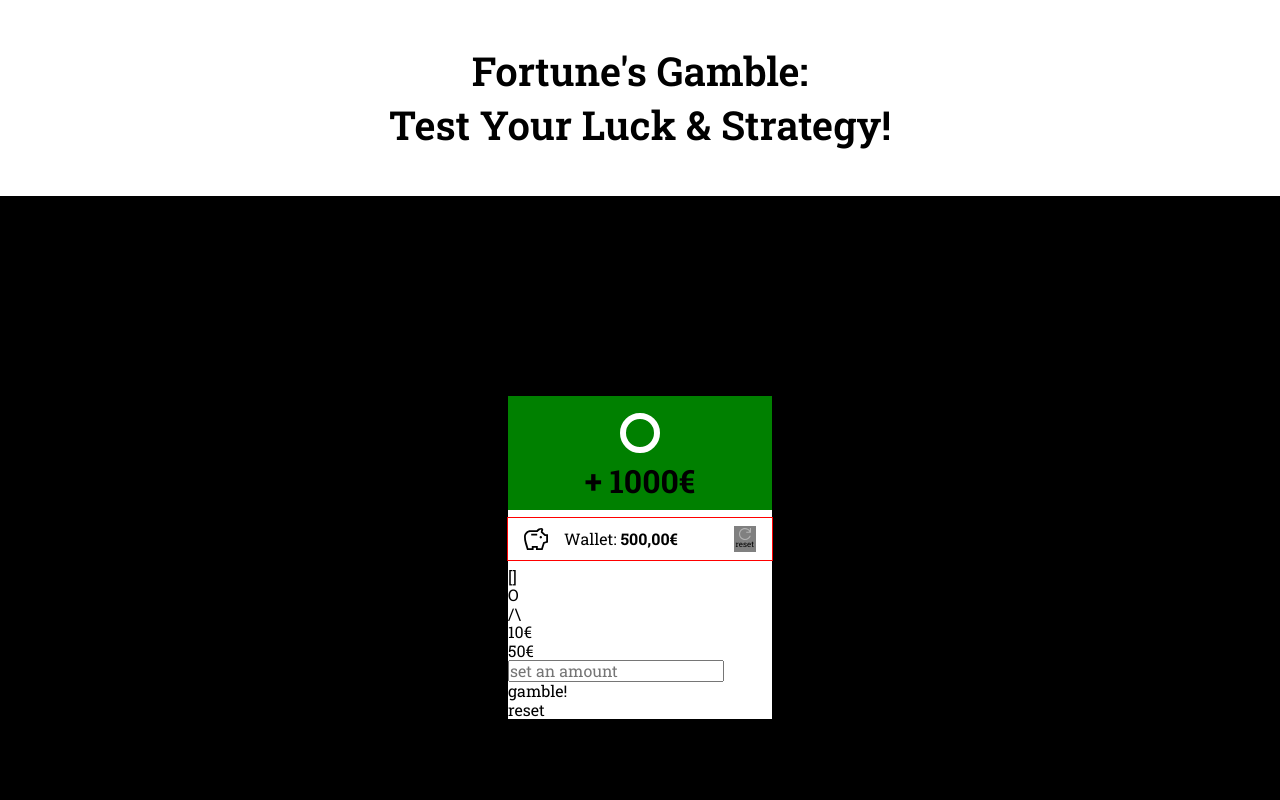
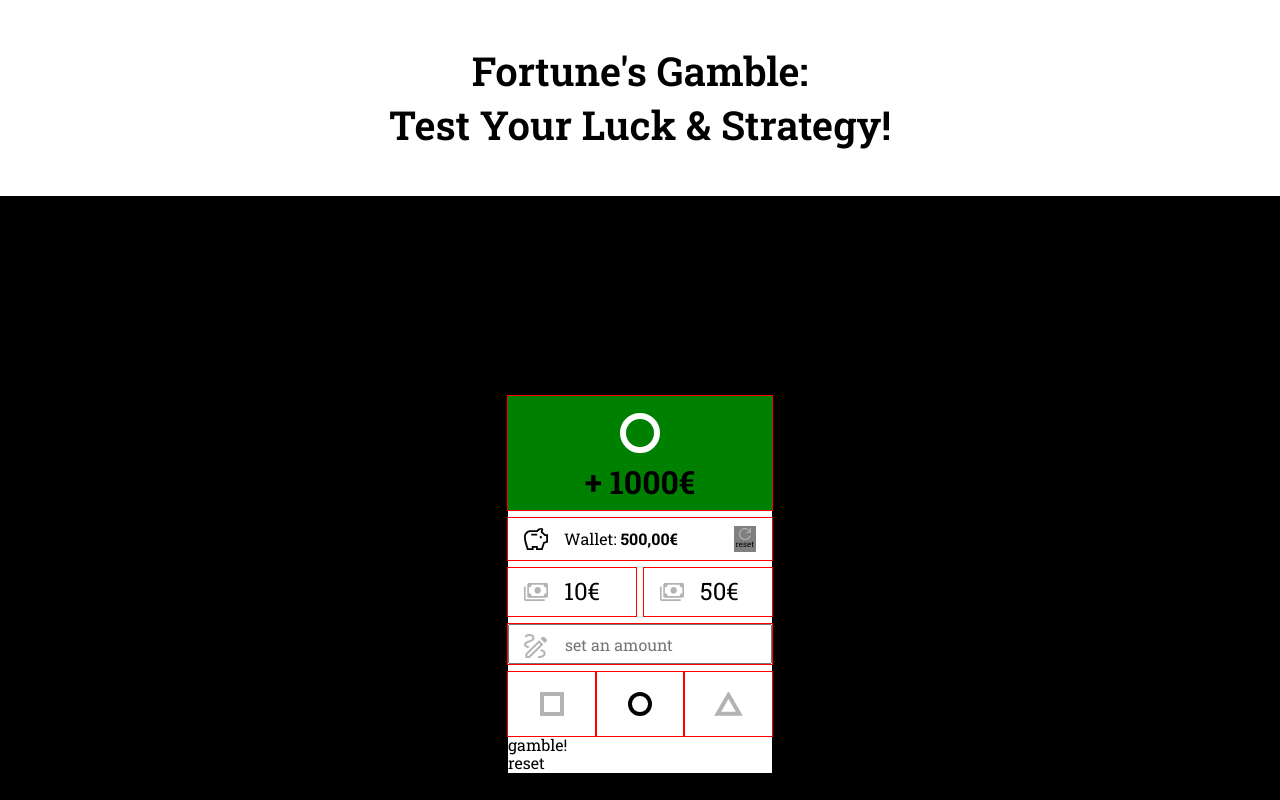
Before and after one commit to ruippeixe/fortunes-gamble, a plain HTML site: page index.html in a window 1280 px wide. Drawn offline with Linux system fonts and the light colour scheme.

Commit message:
ui sections for defined bet, user form bet and option choices

```diff
--- a/index.html
+++ b/index.html
@@ -56,18 +56,46 @@
             </div>
           </div>
 
+          <div class="choose-bet">
+            <div id="smallBet" class="bet-btn small-bet">
+              <img src="imgs/bet.svg" alt="" />
+              <p class="bet-size">10€</p>
+            </div>
+
+            <div id="bigBet" class="bet-btn big-bet">
+              <img src="imgs/bet.svg" alt="" />
+              <p class="bet-size">50€</p>
+            </div>
+          </div>
+
+          <form id="userBetForm" class="user-set-bet-form">
+            <div class="user-set-bet-container">
+              <input
+                id="userBetAmount"
+                class="user-set-bet"
+                type="text"
+                placeholder="set an amount"
+              />
+              <img
+                class="user-set-bet-icon"
+                src="imgs/user-set-bet.svg"
+                alt=""
+              />
+            </div>
+          </form>
+
           <div class="options">
-            <div class="square">[]</div>
-            <div class="circle">O</div>
-            <div class="triangle">/\</div>
+            <div class="option square">
+              <img src="imgs/square.svg" alt="" />
+            </div>
+            <div class="option circle">
+              <img src="imgs/circle.svg" alt="" />
+            </div>
+            <div class="option triangle">
+              <img src="imgs/triangle.svg" alt="" />
+            </div>
           </div>
-          <div>
-            <div id="oneHundred" class="one-hundred">10€</div>
-            <div id="fiveHundred" class="five-hundred">50€</div>
-          </div>
-          <form id="userBetForm">
-            <input id="userBetAmount" type="text" placeholder="set an amount" />
-          </form>
+
           <div class="gamble">gamble!</div>
           <div>reset</div>
         </div>
--- a/script/main.js
+++ b/script/main.js
@@ -66,18 +66,18 @@ userBetForm.addEventListener("submit", (e) => {
   inputValue.value = "";
 });
 
-const oneHundred = document.querySelector("#oneHundred");
-const fiveHundred = document.querySelector("#fiveHundred");
+const smallBet = document.querySelector("#smallBet");
+const bigBet = document.querySelector("#bigBet");
 
 // choose the bet size
 
 let betSize = "";
 
-oneHundred.addEventListener("click", () => {
+smallBet.addEventListener("click", () => {
   betSize = 10;
 });
 
-fiveHundred.addEventListener("click", () => {
+bigBet.addEventListener("click", () => {
   betSize = 50;
 });
 
--- a/style/_game.scss
+++ b/style/_game.scss
@@ -13,8 +13,10 @@
       flex-direction: column;
       height: 114px;
       margin-bottom: 8px;
+      line-height: 0;
 
       background-color: green;
+      outline: 1px solid red;
 
       .symbol {
         display: flex;
@@ -38,13 +40,13 @@
       align-items: center;
       height: 42px;
       margin-bottom: 8px;
+      padding: 16px;
 
       outline: 1px solid red;
 
       .wallet-icon {
         width: 100%;
         max-width: 24px;
-        margin-left: 16px;
         margin-right: 16px;
       }
 
@@ -59,7 +61,6 @@
         flex-direction: column;
         align-items: center;
         margin-left: auto;
-        margin-right: 16px;
         padding: 2px;
         background-color: gray;
 
@@ -72,5 +73,70 @@
         }
       }
     }
+
+    .choose-bet {
+      display: flex;
+      height: 48px;
+      margin-bottom: 8px;
+
+      .bet-btn {
+        display: flex;
+        align-items: center;
+        width: 100%;
+        font-size: 1.5rem;
+        padding: 16px;
+
+        &.small-bet {
+          margin-right: 4px;
+        }
+        &.big-bet {
+          margin-left: 4px;
+        }
+        outline: 1px solid red;
+
+        img {
+          max-width: 24px;
+          width: 100%;
+          margin-right: 16px;
+        }
+      }
+    }
+
+    .user-set-bet-form {
+      margin-bottom: 8px;
+
+      .user-set-bet-container {
+        position: relative;
+
+        .user-set-bet {
+          width: 100%;
+          height: 40px;
+          padding-left: 55px;
+          outline: 1px solid red;
+        }
+        .user-set-bet-icon {
+          position: absolute;
+          top: 25%;
+          left: 16px;
+        }
+      }
+    }
+
+    .options {
+      display: flex;
+      width: 100%;
+      height: 64px;
+
+      outline: 1px solid red;
+
+      .option {
+        display: flex;
+        align-items: center;
+        justify-content: center;
+        width: 100%;
+
+        outline: 1px solid red;
+      }
+    }
   }
 }
```
Also changed, not shown: dist/main.css, imgs/bet.svg (added), imgs/circle.svg (added), imgs/square.svg (added), imgs/triangle.svg (added), imgs/user-set-bet.svg (added), 1 other file.
